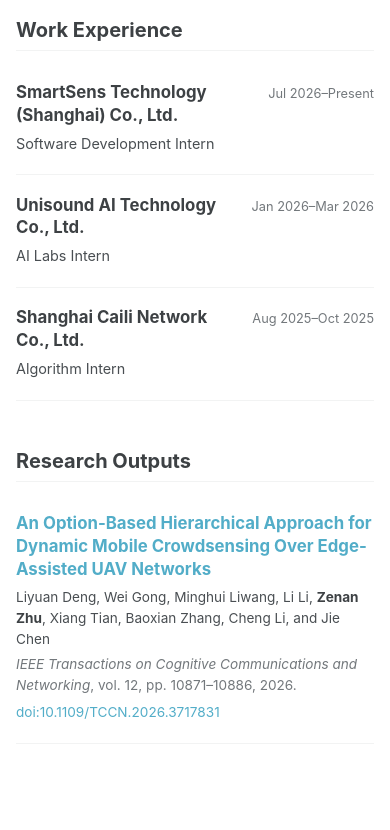
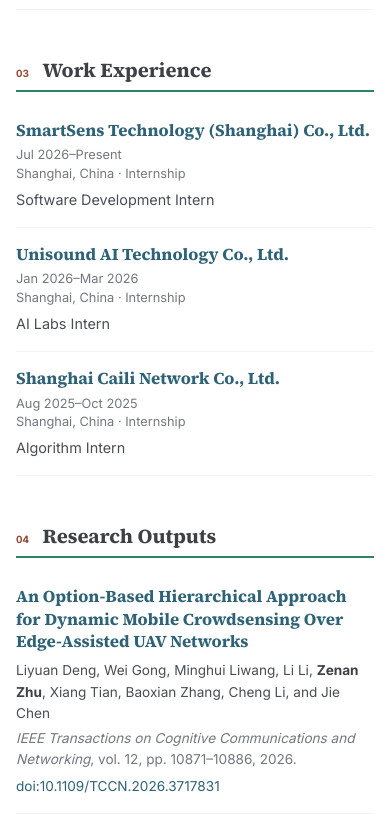
Before and after one commit to CHOS1N11111/chos1n11111.github.io, a plain HTML site: page index.html in a window 390 px wide. Shown: the part 1170-2000 px from the top of the page. Drawn offline with Linux system fonts and the light colour scheme.

Commit message:
Refine portfolio typography and experience details

```diff
--- a/index.html
+++ b/index.html
@@ -5,6 +5,9 @@
     <meta name="viewport" content="width=device-width, initial-scale=1.0">
     <meta name="color-scheme" content="light">
     <title>CHOS1N11111</title>
+    <link rel="preconnect" href="https://fonts.googleapis.com">
+    <link rel="preconnect" href="https://fonts.gstatic.com" crossorigin>
+    <link href="https://fonts.googleapis.com/css2?family=Inter:wght@400;500;600;700&amp;family=Noto+Sans+SC:wght@400;500;600;700&amp;family=Noto+Serif+SC:wght@500;600;700&amp;family=Source+Serif+4:opsz,wght@8..60,600;8..60,700&amp;display=swap" rel="stylesheet">
     <link rel="stylesheet" href="./style.css">
   </head>
   <body>
@@ -85,7 +88,9 @@
             <article class="education-entry">
               <div class="education-entry-header">
                 <div class="education-entry-details">
-                  <h3 class="education-institution" data-i18n="tongjiUniversity">Tongji University</h3>
+                  <h3 class="education-institution">
+                    <a href="https://www.tongji.edu.cn/" target="_blank" rel="noopener noreferrer" data-i18n="tongjiUniversity">Tongji University</a>
+                  </h3>
                   <p class="education-degree" data-i18n="educationDegree">B.E. in Artificial Intelligence</p>
                   <p class="education-affiliation" data-i18n="educationAffiliation">College of Electronic and Information Engineering</p>
                 </div>
@@ -98,7 +103,9 @@
 
             <article class="education-entry">
               <div class="education-entry-header">
-                <h3 class="education-institution" data-i18n="nanyangModelHighSchool">Shanghai Nanyang Model High School</h3>
+                <h3 class="education-institution">
+                  <a href="https://nmzx.xhedu.sh.cn/" target="_blank" rel="noopener noreferrer" data-i18n="nanyangModelHighSchool">Shanghai Nanyang Model High School</a>
+                </h3>
                 <div class="education-entry-timing">
                   <p class="education-period" data-i18n="highSchoolPeriod">2020–2023</p>
                   <p class="education-entry-location" data-i18n="highSchoolLocation">Shanghai, China</p>
@@ -142,30 +149,51 @@
             <article class="work-experience-entry">
               <div class="work-experience-entry-header">
                 <div class="work-experience-entry-details">
-                  <h3 class="work-experience-company" data-i18n="smartSensCompany">SmartSens Technology (Shanghai) Co., Ltd.</h3>
+                  <h3 class="work-experience-company">
+                    <a href="https://www.smartsenstech.com/" target="_blank" rel="noopener noreferrer" data-i18n="smartSensCompany">SmartSens Technology (Shanghai) Co., Ltd.</a>
+                  </h3>
                   <p class="work-experience-position" data-i18n="smartSensPosition">Software Development Intern</p>
                 </div>
-                <p class="work-experience-period" data-i18n="smartSensPeriod">Jul 2026–Present</p>
+                <div class="work-experience-entry-timing">
+                  <p class="work-experience-period" data-i18n="smartSensPeriod">Jul 2026–Present</p>
+                  <p class="work-experience-meta">
+                    <span data-i18n="workLocation">Shanghai, China</span><span aria-hidden="true"> · </span><span data-i18n="internshipType">Internship</span>
+                  </p>
+                </div>
               </div>
             </article>
 
             <article class="work-experience-entry">
               <div class="work-experience-entry-header">
                 <div class="work-experience-entry-details">
-                  <h3 class="work-experience-company" data-i18n="unisoundCompany">Unisound AI Technology Co., Ltd.</h3>
+                  <h3 class="work-experience-company">
+                    <a href="https://www.unisound.com/" target="_blank" rel="noopener noreferrer" data-i18n="unisoundCompany">Unisound AI Technology Co., Ltd.</a>
+                  </h3>
                   <p class="work-experience-position" data-i18n="unisoundPosition">AI Labs Intern</p>
                 </div>
-                <p class="work-experience-period" data-i18n="unisoundPeriod">Jan 2026–Mar 2026</p>
+                <div class="work-experience-entry-timing">
+                  <p class="work-experience-period" data-i18n="unisoundPeriod">Jan 2026–Mar 2026</p>
+                  <p class="work-experience-meta">
+                    <span data-i18n="workLocation">Shanghai, China</span><span aria-hidden="true"> · </span><span data-i18n="internshipType">Internship</span>
+                  </p>
+                </div>
               </div>
             </article>
 
             <article class="work-experience-entry">
               <div class="work-experience-entry-header">
                 <div class="work-experience-entry-details">
-                  <h3 class="work-experience-company" data-i18n="cailiCompany">Shanghai Caili Network Co., Ltd.</h3>
+                  <h3 class="work-experience-company">
+                    <a href="https://www.hrtps.com/" target="_blank" rel="noopener noreferrer" data-i18n="cailiCompany">Shanghai Caili Network Co., Ltd.</a>
+                  </h3>
                   <p class="work-experience-position" data-i18n="cailiPosition">Algorithm Intern</p>
                 </div>
-                <p class="work-experience-period" data-i18n="cailiPeriod">Aug 2025–Oct 2025</p>
+                <div class="work-experience-entry-timing">
+                  <p class="work-experience-period" data-i18n="cailiPeriod">Aug 2025–Oct 2025</p>
+                  <p class="work-experience-meta">
+                    <span data-i18n="workLocation">Shanghai, China</span><span aria-hidden="true"> · </span><span data-i18n="internshipType">Internship</span>
+                  </p>
+                </div>
               </div>
             </article>
           </div>
--- a/script.js
+++ b/script.js
@@ -17,6 +17,8 @@
     education: "Education",
     projects: "Projects",
     workExperience: "Work Experience",
+    workLocation: "Shanghai, China",
+    internshipType: "Internship",
     researchOutputs: "Research Outputs",
     profileLocation: "Shanghai, China",
     tongjiUniversity: "Tongji University",
@@ -51,6 +53,8 @@
     education: "教育经历",
     projects: "项目经历",
     workExperience: "工作经历",
+    workLocation: "中国上海",
+    internshipType: "实习",
     researchOutputs: "研究成果",
     profileLocation: "中国上海",
     tongjiUniversity: "同济大学",
@@ -71,7 +75,7 @@
     cailiPosition: "算法实习生",
     cailiPeriod: "2025.08–2025.10",
     tiebaDescription: "原生 Kotlin 与 Jetpack Compose 构建的非官方贴吧 Android 客户端，支持浏览、搜索、收藏、媒体查看与本地阅读记录。",
-    civilizationDescription: "一款针对 Civilization VI: Gathering Storm 的 AI 改进模组，旨在实现自适应战略、提升军事执行力，并让 Deity 难度从开局到胜利都保持竞争性。",
+    civilizationDescription: "一款针对 Civilization VI: Gathering Storm 的 AI 改进模组，旨在实现自适应战略、提升军事执行力，并让神级难度从开局到胜利都保持竞争性。",
     repoPilotDescription: "一个由 AI 驱动的编程工作流智能体，可将仓库任务转化为计划、补丁提案、GitHub-aware diffs、验证反馈和经人工批准的编辑。"
   }
 };
--- a/style.css
+++ b/style.css
@@ -13,12 +13,17 @@
   --background: #ffffff;
   --text: #494e52;
   --heading: #3d4144;
-  --link: #52adc8;
-  --link-hover: #3b8295;
+  --link: #2e6276;
+  --link-hover: #224a58;
+  --accent-green: #2e8367;
+  --accent-orange: #914734;
   --border: #f2f3f3;
   --footer: #f2f3f3;
   --content-width: 80rem;
   --masthead-height: 4rem;
+  --section-gap: 3rem;
+  --entry-date-column: 10.5rem;
+  --entry-block-padding: 1rem;
 }
 
 html {
@@ -32,7 +37,7 @@
   padding-top: var(--masthead-height);
   background: var(--background);
   color: var(--text);
-  font-family: -apple-system, BlinkMacSystemFont, "Segoe UI", Roboto, Helvetica, Arial, sans-serif;
+  font-family: Inter, "Noto Sans SC", -apple-system, BlinkMacSystemFont, "Segoe UI", sans-serif;
   font-size: 1rem;
   line-height: 1.5;
 }
@@ -71,6 +76,7 @@
   min-height: var(--masthead-height);
   background: var(--background);
   border-bottom: 1px solid var(--border);
+  box-shadow: inset 0 3px 0 var(--accent-orange);
 }
 
 .masthead-inner {
@@ -155,6 +161,8 @@
 .profile-name {
   margin: 0 0 0.75rem;
   color: var(--heading);
+  font-family: "Source Serif 4", "Noto Serif SC", Georgia, "Times New Roman", serif;
+  font-size: 1.35rem;
   font-weight: 700;
   line-height: 1.2;
 }
@@ -256,12 +264,12 @@
 }
 
 .content-section {
-  padding-top: 1rem;
+  padding-top: 0;
   scroll-margin-top: calc(var(--masthead-height) + 1rem);
 }
 
 .content-section + .content-section {
-  margin-top: 2rem;
+  margin-top: var(--section-gap);
 }
 
 .content-section-first {
@@ -270,32 +278,66 @@
 
 h2 {
   color: var(--heading);
+  font-family: "Source Serif 4", "Noto Serif SC", Georgia, "Times New Roman", serif;
   font-weight: 700;
   line-height: 1.2;
 }
 
 h2 {
+  display: grid;
+  grid-template-columns: 1.5rem minmax(0, 1fr);
+  align-items: baseline;
+  column-gap: 0.5rem;
   margin: 0;
-  padding-bottom: 0.5rem;
+  padding: 0 0 0.5rem;
   font-size: 1.25rem;
-  border-bottom: 1px solid var(--border);
+  border-bottom: 2px solid var(--accent-green);
+}
+
+.content-section > h2::before {
+  color: var(--accent-orange);
+  font-family: Inter, -apple-system, BlinkMacSystemFont, "Segoe UI", sans-serif;
+  font-size: 0.7rem;
+  font-variant-numeric: tabular-nums;
+  font-weight: 700;
+  line-height: 1;
+}
+
+#education > h2::before {
+  content: "01";
+}
+
+#projects > h2::before {
+  content: "02";
+}
+
+#work-experience > h2::before {
+  content: "03";
+}
+
+#research-outputs > h2::before {
+  content: "04";
 }
 
 .education-list,
-.work-experience-list {
+.work-experience-list,
+.project-list,
+.research-output-list {
   margin-top: 0.75rem;
 }
 
 .education-entry,
-.work-experience-entry {
-  padding-block: 1.15rem 1.25rem;
+.work-experience-entry,
+.project-entry,
+.research-output-entry {
+  padding-block: var(--entry-block-padding);
   border-bottom: 1px solid var(--border);
 }
 
 .education-entry-header,
 .work-experience-entry-header {
   display: grid;
-  grid-template-columns: minmax(0, 1fr) auto;
+  grid-template-columns: minmax(0, 1fr) var(--entry-date-column);
   align-items: baseline;
   gap: 1rem;
 }
@@ -305,8 +347,23 @@
   min-width: 0;
   margin: 0;
   color: var(--heading);
+  font-family: "Source Serif 4", "Noto Serif SC", Georgia, "Times New Roman", serif;
   font-size: 1.05rem;
   line-height: 1.35;
+}
+
+.education-institution a,
+.work-experience-company a {
+  color: var(--link);
+  text-decoration: none;
+}
+
+.education-institution a:hover,
+.education-institution a:focus-visible,
+.work-experience-company a:hover,
+.work-experience-company a:focus-visible {
+  color: var(--link-hover);
+  text-decoration: underline;
 }
 
 .education-period,
@@ -330,11 +387,13 @@
   line-height: 1.5;
 }
 
-.education-entry-timing {
+.education-entry-timing,
+.work-experience-entry-timing {
   text-align: right;
 }
 
-.education-entry-location {
+.education-entry-location,
+.work-experience-meta {
   margin: 0;
   color: #73787c;
   font-size: 0.8rem;
@@ -349,20 +408,10 @@
   line-height: 1.5;
 }
 
-.project-list,
-.research-output-list {
-  margin-top: 0.75rem;
-}
-
-.project-entry,
-.research-output-entry {
-  padding-block: 1.15rem 1.25rem;
-  border-bottom: 1px solid var(--border);
-}
-
 .project-title,
 .research-output-title {
   margin: 0 0 0.4rem;
+  font-family: "Source Serif 4", "Noto Serif SC", Georgia, "Times New Roman", serif;
   font-size: 1.05rem;
   line-height: 1.35;
 }
@@ -449,6 +498,7 @@
 @media (max-width: 48rem) {
   :root {
     --masthead-height: 3.6rem;
+    --entry-date-column: auto;
   }
 
   .masthead-inner {
@@ -458,11 +508,15 @@
   .site-title {
     max-width: calc(100% - 4rem);
     overflow: hidden;
+    font-size: 0.9rem;
     text-overflow: ellipsis;
   }
 
   .menu-toggle {
     display: block;
+    width: 2.5rem;
+    height: 2.5rem;
+    padding: 0.55rem;
   }
 
   .site-navigation {
@@ -483,8 +537,9 @@
   }
 
   .site-navigation a {
-    min-height: 2.75rem;
+    min-height: 2.5rem;
     padding-inline: 0;
+    font-size: 0.875rem;
     border-bottom: 1px solid var(--border);
   }
 
@@ -496,6 +551,49 @@
     padding-top: 1.75rem;
   }
 
+  h2 {
+    grid-template-columns: 1.25rem minmax(0, 1fr);
+    column-gap: 0.4rem;
+  }
+
+  .content-section > h2::before {
+    font-size: 0.625rem;
+  }
+
+  .education-entry-header,
+  .work-experience-entry-header {
+    grid-template-columns: minmax(0, 1fr);
+    align-items: start;
+    gap: 0.25rem;
+  }
+
+  .education-entry-details,
+  .work-experience-entry-details {
+    display: contents;
+  }
+
+  .education-institution,
+  .work-experience-company {
+    order: 1;
+  }
+
+  .education-entry-timing,
+  .work-experience-entry-timing {
+    order: 2;
+    text-align: left;
+  }
+
+  .education-degree,
+  .work-experience-position {
+    order: 3;
+    margin-top: 0.15rem;
+  }
+
+  .education-affiliation {
+    order: 4;
+    margin-top: 0;
+  }
+
 }
 
 @media (prefers-reduced-motion: reduce) {
```
